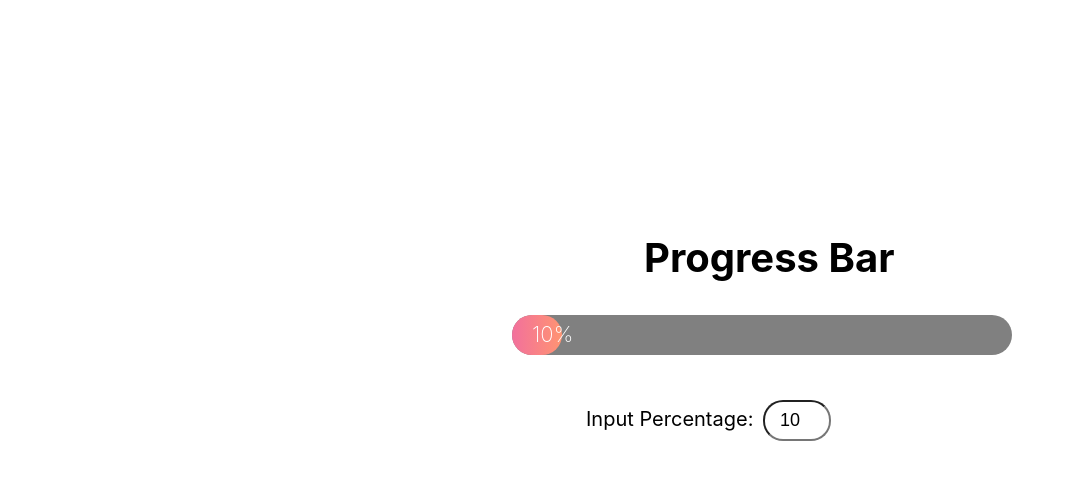
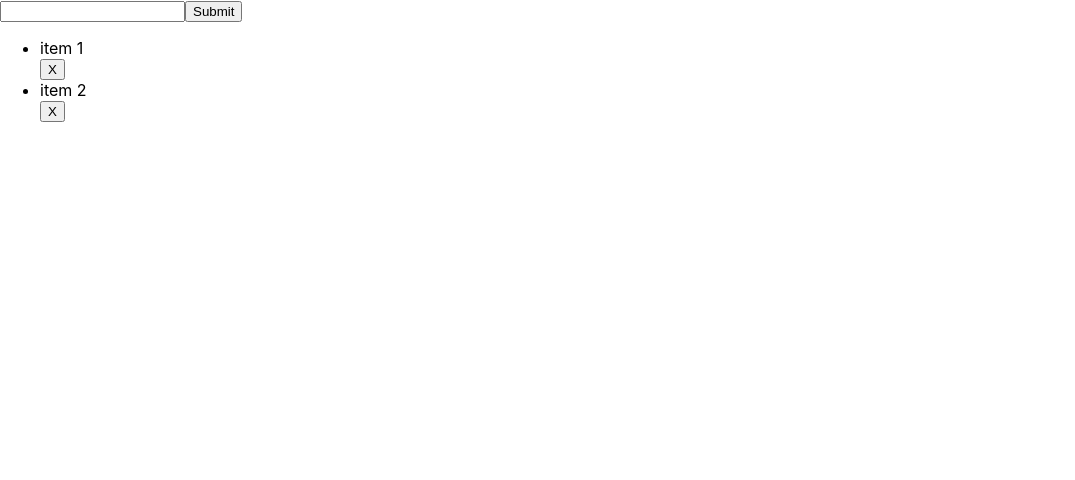
Before and after one commit to TrinitasAccounting/DataStructuresAndAlgorithms, a React (Create React App) app in the folder my-app/: page / in a window 1280 px wide. Shown: the top 480 px of the page, without its empty margins (0-1075 px from the left). Built offline with nearby package versions, Linux system fonts and the light colour scheme.

Commit message:
completing another challenge

```diff
--- a/my-app/src/App.js
+++ b/my-app/src/App.js
@@ -5,6 +5,7 @@ import PaymentDataForm from './PaymentCalculator.js/PaymentDateForm';
 import PaymentCards from './PaymentCalculator.js/PaymentCards';
 import ButtonComponent from './ButtonComponent';
 import ProgressBar from './ProgressBar.js/ProgressBar';
+import ToDo from './ToDoComponent.js/ToDo';
 
 import { useState } from 'react';
 
@@ -107,10 +108,16 @@ function App() {
         </div>
       </div>
 
+      {/* Progress Bar challenge problem, attaches in the middle of the screen */}
+      {/* <div>
+        <ProgressBar />
+      </div> */}
+
       <div>
-        <ProgressBar />
+        <ToDo />
+      </div>
 
-      </div>
+
     </div>
   );
 }
--- /dev/null
+++ b/my-app/src/ToDoComponent.js/ToDo.js
@@ -0,0 +1,62 @@
+import ToDoCard from "./ToDoCard";
+
+import { useState } from "react";
+
+
+
+
+function ToDo() {
+
+    // let toDoArray = ['item 1', 'item 2'];
+
+    const [toDoArray, setToDoArray] = useState(['item 1', 'item 2']);
+    const [newItem, setNewItem] = useState('');
+
+    // handle change of the update to the input box
+    function handleChange(event) {
+        event.preventDefault();
+        setNewItem(event.target.value)
+    }
+
+    // onSubmit that pushes the newly added todo item to an array
+    function handleSubmit(event) {
+        event.preventDefault();
+        // console.log(newItem)
+
+        // toDoArray.push(newItem)
+
+        let newArray = [...toDoArray, newItem];
+        setToDoArray(newArray);
+
+        setNewItem('');
+    }
+
+    // handleDeleteClick that receives an item and then removes that item from the toDoArray
+    function handleDeleteClick(item) {
+        let filteredArray = toDoArray.filter((arrayItem) => {
+            return (arrayItem !== item)
+        })
+
+        setToDoArray(filteredArray)
+
+
+    }
+
+
+
+    return (
+        <>
+            <form onSubmit={handleSubmit}>
+                <input type='text' value={newItem} onChange={handleChange} />
+                <button type='submit' value='Submit'>Submit</button>
+            </form>
+
+            <ToDoCard toDoArray={toDoArray} setNewItem={setNewItem} handleDeleteClick={handleDeleteClick} />
+
+
+
+        </>
+    )
+}
+
+export default ToDo;
--- /dev/null
+++ b/my-app/src/ToDoComponent.js/ToDoCard.js
@@ -0,0 +1,37 @@
+
+
+
+function ToDoCard({ toDoArray, setNewItem, handleDeleteClick }) {
+
+    // console.log(toDoArray)
+
+    // handleDeleteClick that receives an item and then removes that item from the toDoArray
+    // function handleDeleteClick(item) {
+    //     let filteredArray = toDoArray.filter((arrayItem) => {
+    //         return (arrayItem !== item)
+    //     })
+
+    //     toDoArray = filteredArray;
+    // }
+
+
+
+    return (
+        <>
+            <ul>
+                {toDoArray.map((item) => {
+                    return (
+                        <div>
+                            <li>{item}</li>
+                            <button onClick={() => handleDeleteClick(item)}>X</button>
+
+                        </div>
+                    )
+                })}
+
+            </ul>
+        </>
+    )
+}
+
+export default ToDoCard;
```
